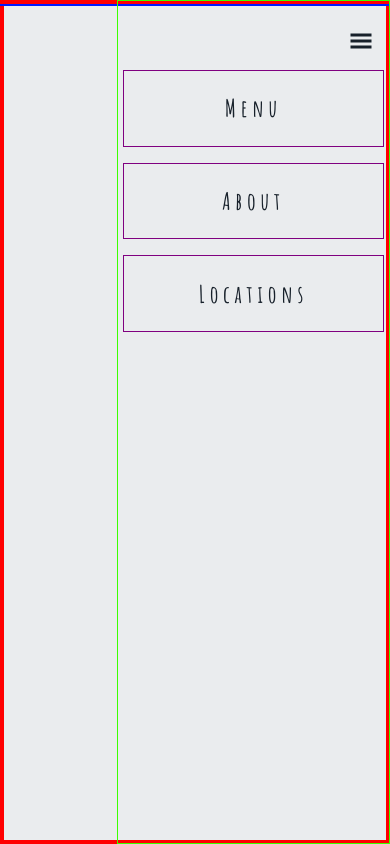
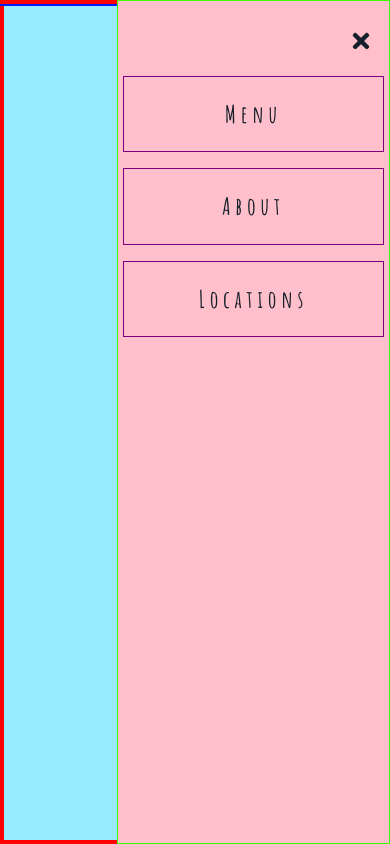
Before and after one commit to anderson-ca/verbose-bassoon, a Next.js app: page / in a window 390 px wide. Built offline with nearby package versions, Linux system fonts and the light colour scheme.

Commit message:
add mobile menu transition

```diff
--- a/components/Navbar.jsx
+++ b/components/Navbar.jsx
@@ -16,7 +16,7 @@ const Navbar = () => {
     return (
         <div className={`${styles.nav}`}>
 
-            <ul id='primary-navigation' className={styles.click ? styles.nav_menu : `${styles.nav_menu} ${styles.active}`}>
+            <ul id='primary-navigation' className={click ? styles.nav_menu : `${styles.nav_menu} ${styles.active}`}>
                 <li className={`${styles.menu_item}`}>
                     <Link href='/' passHref>
                         <a className={`${styles.header_logo}`}>
@@ -60,7 +60,7 @@ const Navbar = () => {
                 aria-expanded='false'
             >
                 {
-                    click ? <FaTimes /> : <GiHamburgerMenu />
+                    click ? <GiHamburgerMenu /> : <FaTimes />
                 }
             </div>
         </div>
--- a/styles/Navbar.module.css
+++ b/styles/Navbar.module.css
@@ -5,13 +5,15 @@
 @media screen and (max-width: 560px) {
     .nav {
         border: solid 1px rgb(0, 26, 255);
+        background: purple;
         position: fixed;
         width: 100vw;
     }
     .nav_menu {
         border: solid 1px rgb(60, 255, 0);
+        background: pink;
         padding: 5px;
-        padding-top: 4.3rem;
+        padding-top: 4.7rem;
         text-align: center;
         position: fixed;
         inset: 0 0 0 30%;
@@ -22,6 +24,9 @@
         font-weight: 900;
         justify-content: flex-start;
         align-items: space-around;
+        transform: translateX(100%);
+        transition-property: transform;
+        transition-duration: 400ms;
     }
     .menu_item {
         border: solid 1px purple;
@@ -44,6 +49,10 @@
         top: 1.5rem;
         right: 1.5rem;
         z-index: 999;
+    }
+    .active {
+        transform: translateX(0%);
+        transition-duration: 400ms;
     }
     /* .nav {
         border: solid 2px rgb(247, 2, 173);
--- a/styles/globals.css
+++ b/styles/globals.css
@@ -6,7 +6,7 @@
     --primary-font: 'Amatic SC', cursive;
     --secondary-font: 'Josefin Sans', sans-serif;
     --black: #17202A;
-    --white: #EAECEE;
+    --white: #97eaff;
     --pink: #E791B7;
 }
 
```
Also changed, not shown: public/bake.png (added).
